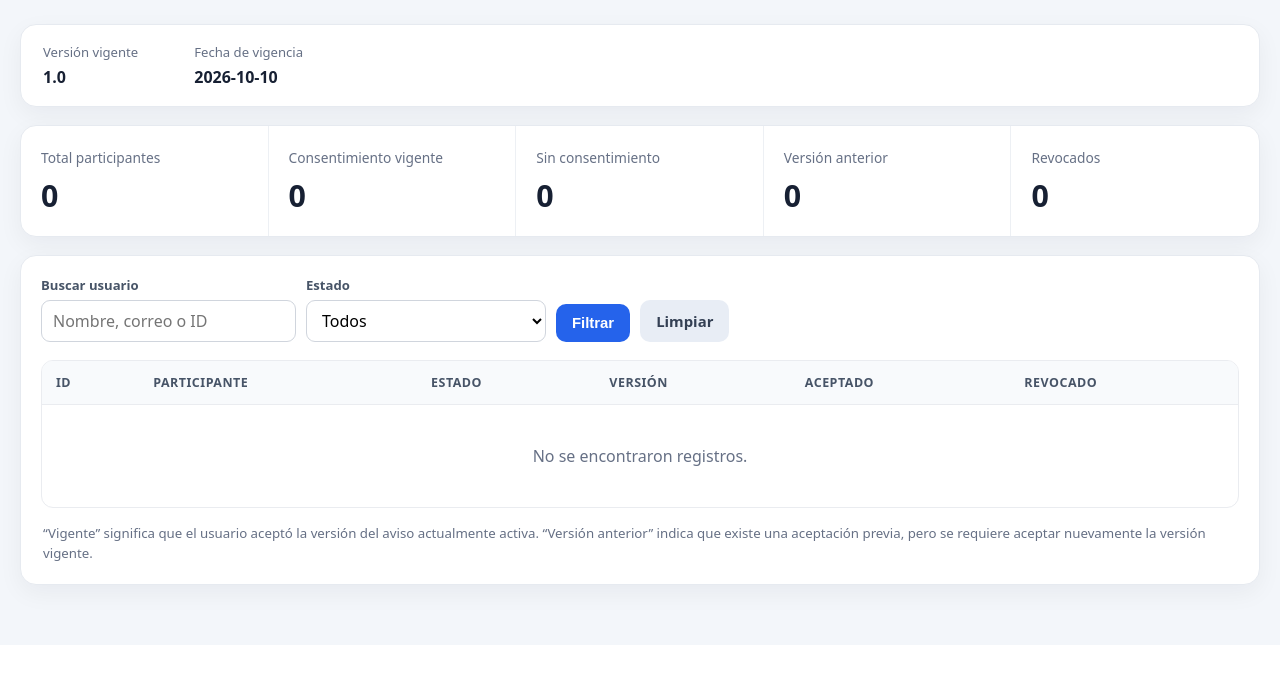
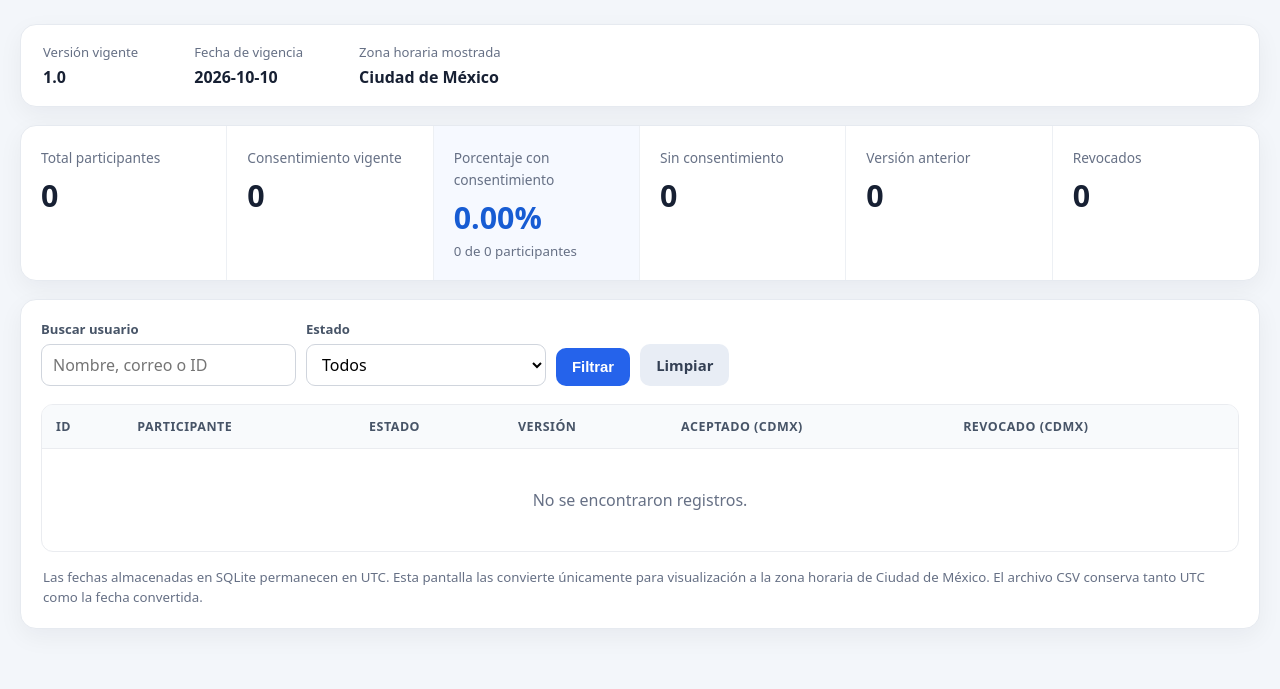
Before and after one commit to dalia-luna/perfil-humano, a Node server app: page /admin/privacy/consents in a window 1280 px wide. Shown: the part 155-844 px from the top of the page. Before the commit the page ends 765 px from the top, so only its background shows below. Run offline with Node 20, Linux system fonts and the light colour scheme; the visitor is signed in with stand-in values (Sample User, id 1); data comes from the database, SQL or seed files in the repository; tables that the repository leaves empty hold one stand-in row (values such as "Sample post"); data that the repository does not hold is empty; some libraries are stand-ins or nearby versions.

Commit message:
Mejora control de privacidad y protege archivos locales

```diff
--- a/public/css/admin-privacy.css
+++ b/public/css/admin-privacy.css
@@ -100,7 +100,7 @@
 
 .summary-grid {
   display: grid;
-  grid-template-columns: repeat(5, minmax(0, 1fr));
+  grid-template-columns: repeat(6, minmax(0, 1fr));
   overflow: hidden;
   margin-bottom: 18px;
 }
@@ -108,6 +108,7 @@
 .metric-card {
   padding: 20px;
   border-right: 1px solid #edf0f4;
+  min-height: 116px;
 }
 
 .metric-card:last-child {
@@ -123,6 +124,20 @@
   display: block;
   margin-top: 7px;
   font-size: 1.9rem;
+}
+
+.metric-card small {
+  display: block;
+  margin-top: 4px;
+  color: #667085;
+}
+
+.metric-card.highlight {
+  background: #f6f9ff;
+}
+
+.metric-card.highlight strong {
+  color: #175cd3;
 }
 
 .panel {
@@ -165,7 +180,7 @@
 table {
   width: 100%;
   border-collapse: collapse;
-  min-width: 920px;
+  min-width: 980px;
 }
 
 th {
@@ -236,13 +251,19 @@
   line-height: 1.5;
 }
 
-@media (max-width: 950px) {
+@media (max-width: 1200px) {
   .summary-grid {
-    grid-template-columns: repeat(2, 1fr);
+    grid-template-columns: repeat(3, minmax(0, 1fr));
   }
 
   .metric-card {
     border-bottom: 1px solid #edf0f4;
+  }
+}
+
+@media (max-width: 950px) {
+  .summary-grid {
+    grid-template-columns: repeat(2, 1fr);
   }
 
   .page-header {
--- a/routes/adminPrivacy.js
+++ b/routes/adminPrivacy.js
@@ -47,6 +47,44 @@
     console.error('Error verificando administrador:', err);
     res.status(500).send('No fue posible verificar los permisos.');
   }
+}
+
+/**
+ * SQLite CURRENT_TIMESTAMP se guarda en UTC como:
+ * YYYY-MM-DD HH:mm:ss
+ *
+ * Aquí lo convertimos únicamente para visualización a America/Mexico_City.
+ * El valor original en la base NO se modifica.
+ */
+function formatUtcToMexicoCity(value) {
+  if (!value) return '—';
+
+  const raw = String(value).trim();
+  if (!raw) return '—';
+
+  let iso = raw;
+
+  // Si viene del formato estándar de SQLite sin zona, se interpreta explícitamente como UTC.
+  if (/^\d{4}-\d{2}-\d{2} \d{2}:\d{2}:\d{2}$/.test(raw)) {
+    iso = raw.replace(' ', 'T') + 'Z';
+  }
+
+  const date = new Date(iso);
+
+  if (Number.isNaN(date.getTime())) {
+    return raw;
+  }
+
+  return new Intl.DateTimeFormat('es-MX', {
+    timeZone: 'America/Mexico_City',
+    year: 'numeric',
+    month: '2-digit',
+    day: '2-digit',
+    hour: '2-digit',
+    minute: '2-digit',
+    second: '2-digit',
+    hour12: false
+  }).format(date);
 }
 
 async function getConsentRows() {
@@ -101,7 +139,13 @@
       u.name COLLATE NOCASE ASC
   `);
 
-  return { rows, activeNotice };
+  const displayRows = rows.map(row => ({
+    ...row,
+    accepted_at_local: formatUtcToMexicoCity(row.accepted_at),
+    revoked_at_local: formatUtcToMexicoCity(row.revoked_at)
+  }));
+
+  return { rows: displayRows, activeNotice };
 }
 
 function applyFilters(rows, query) {
@@ -124,7 +168,7 @@
 }
 
 function calculateSummary(rows) {
-  return rows.reduce(
+  const summary = rows.reduce(
     (acc, row) => {
       acc.total += 1;
       if (row.consent_status === 'current') acc.current += 1;
@@ -135,6 +179,13 @@
     },
     { total: 0, current: 0, pending: 0, outdated: 0, revoked: 0 }
   );
+
+  summary.percentage =
+    summary.total > 0
+      ? ((summary.current / summary.total) * 100).toFixed(2)
+      : '0.00';
+
+  return summary;
 }
 
 function csvEscape(value) {
@@ -181,8 +232,10 @@
       'Correo',
       'Estado consentimiento',
       'Versión aceptada',
-      'Fecha aceptación',
-      'Fecha revocación',
+      'Fecha aceptación UTC',
+      'Fecha aceptación CDMX',
+      'Fecha revocación UTC',
+      'Fecha revocación CDMX',
       'Versión vigente'
     ];
 
@@ -195,7 +248,9 @@
         statusLabels[row.consent_status] || row.consent_status,
         row.accepted_version || '',
         row.accepted_at || '',
+        row.accepted_at_local === '—' ? '' : row.accepted_at_local,
         row.revoked_at || '',
+        row.revoked_at_local === '—' ? '' : row.revoked_at_local,
         activeNotice?.version || ''
       ].map(csvEscape).join(','))
     ];
@@ -206,7 +261,7 @@
     res.setHeader('Content-Type', 'text/csv; charset=utf-8');
     res.setHeader(
       'Content-Disposition',
-      'attachment; filename="consentimientos_pHD.csv"'
+      'attachment; filename="consentimientos_PHD.csv"'
     );
     res.send(csv);
   } catch (err) {
--- a/views/admin-privacy-consents.ejs
+++ b/views/admin-privacy-consents.ejs
@@ -13,8 +13,7 @@
         <div class="eyebrow">Perfil Humano Digital · Administración</div>
         <h1>Consentimientos de privacidad</h1>
         <p>
-          Seguimiento del consentimiento de los participantes para el aviso de privacidad
-          vigente.
+          Seguimiento del consentimiento de los participantes para el aviso de privacidad vigente.
         </p>
       </div>
 
@@ -38,6 +37,10 @@
         <span class="label">Fecha de vigencia</span>
         <strong><%= activeNotice ? activeNotice.effective_date : '—' %></strong>
       </div>
+      <div>
+        <span class="label">Zona horaria mostrada</span>
+        <strong>Ciudad de México</strong>
+      </div>
     </section>
 
     <section class="summary-grid">
@@ -49,6 +52,12 @@
       <article class="metric-card">
         <span>Consentimiento vigente</span>
         <strong><%= summary.current %></strong>
+      </article>
+
+      <article class="metric-card highlight">
+        <span>Porcentaje con consentimiento</span>
+        <strong><%= summary.percentage %>%</strong>
+        <small><%= summary.current %> de <%= summary.total %> participantes</small>
       </article>
 
       <article class="metric-card">
@@ -102,8 +111,8 @@
               <th>Participante</th>
               <th>Estado</th>
               <th>Versión</th>
-              <th>Aceptado</th>
-              <th>Revocado</th>
+              <th>Aceptado (CDMX)</th>
+              <th>Revocado (CDMX)</th>
             </tr>
           </thead>
           <tbody>
@@ -134,8 +143,8 @@
                   <% } %>
                 </td>
                 <td><%= user.accepted_version || '—' %></td>
-                <td><%= user.accepted_at || '—' %></td>
-                <td><%= user.revoked_at || '—' %></td>
+                <td><%= user.accepted_at_local %></td>
+                <td><%= user.revoked_at_local %></td>
               </tr>
             <% }) %>
           </tbody>
@@ -143,9 +152,9 @@
       </div>
 
       <p class="footnote">
-        “Vigente” significa que el usuario aceptó la versión del aviso actualmente activa.
-        “Versión anterior” indica que existe una aceptación previa, pero se requiere aceptar
-        nuevamente la versión vigente.
+        Las fechas almacenadas en SQLite permanecen en UTC. Esta pantalla las convierte
+        únicamente para visualización a la zona horaria de Ciudad de México.
+        El archivo CSV conserva tanto UTC como la fecha convertida.
       </p>
     </section>
   </main>
```
Also changed, not shown: 1 other file.
